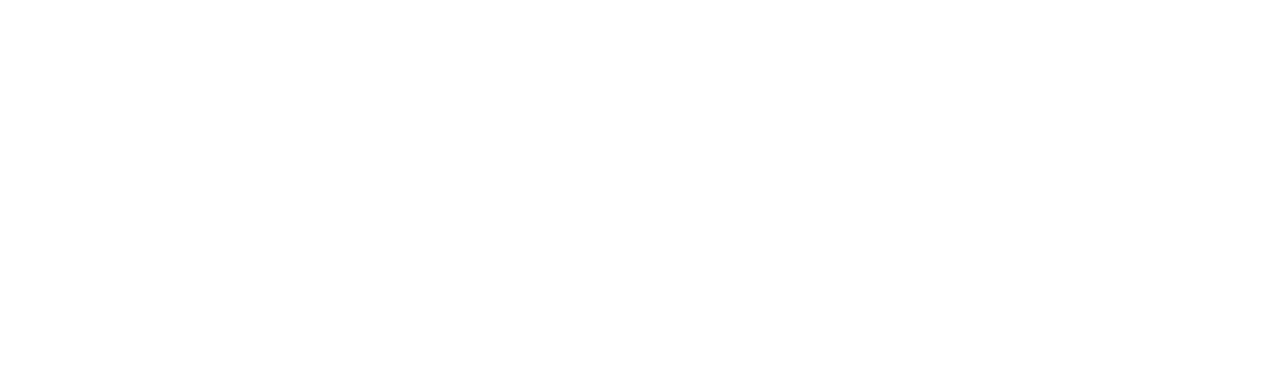
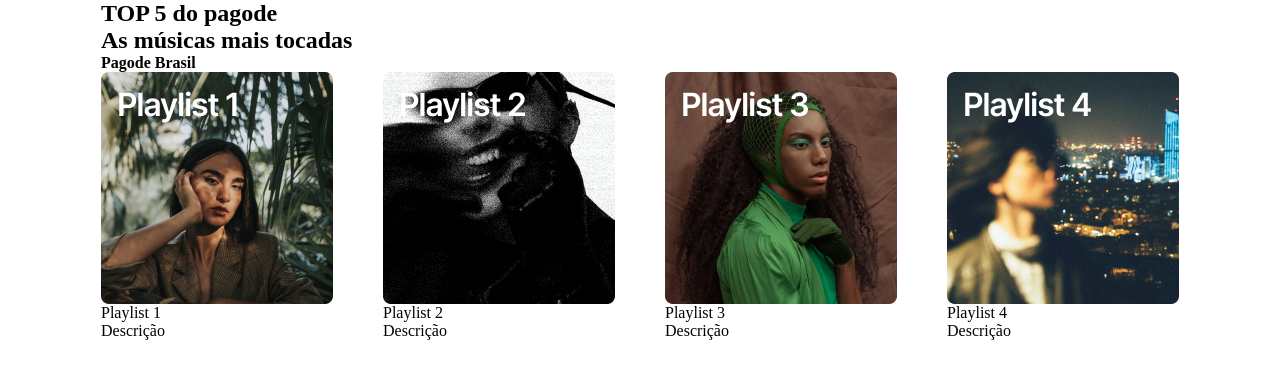
Before and after one commit to Jessalves27/aula-presencial-gtech, a plain HTML site: page index.html in a window 1280 px wide. Drawn offline with Linux system fonts and the light colour scheme.

Commit message:
primeira montagem da section

```diff
--- a/index.html
+++ b/index.html
@@ -1,11 +1,84 @@
 <!DOCTYPE html>
-<html lang="en">
+<html lang="pt-br">
+
 <head>
     <meta charset="UTF-8">
     <meta name="viewport" content="width=device-width, initial-scale=1.0">
+    <link rel="stylesheet" href="style.css">
     <title>Document</title>
+    <style>
+        *{
+    margin: 0;
+    padding: 0;
+}
+
+.item-lista{
+    display: flex;
+    flex-direction: column;
+}
+ul{
+display: flex;
+gap: 50px;
+flex-wrap: wrap;
+/* margin: auto;
+width: fit-content; */
+}
+section{
+    display: flex;
+    justify-content: center;
+    width: fit-content;
+    flex-direction: column;
+    margin: auto;
+}
+h1, h2, h4{
+    display: inline;
+}
+.header{
+    display: flex;
+    flex-direction: column;
+}
+    </style>
 </head>
+
 <body>
 
+    <section>
+        <div class="header">
+            <h1>
+                TOP 5 do pagode
+            </h1>
+
+            <h2>
+                As músicas mais tocadas
+            </h2>
+            <h4>
+                Pagode Brasil
+            </h4>
+        </div>
+        <ul>
+            <li class="item-lista">
+                <img src="image1.png" alt="imagem artista número 1 pagode">
+                <span>Playlist 1</span>
+                <span>Descrição</span>
+            </li>
+            <li class="item-lista">
+                <img src="image2.png" alt="imagem artista número 2 pagode">
+                <span>Playlist 2</span>
+                <span>Descrição</span>
+            </li>
+            <li class="item-lista">
+                <img src="image3.png" alt="imagem artista número 3 pagode">
+                <span>Playlist 3</span>
+                <span>Descrição</span>
+            </li>
+            <li class="item-lista">
+                <img src="image4.png" alt="imagem artista número 4 pagode">
+                <span>Playlist 4</span>
+                <span>Descrição</span>
+            </li>
+        </ul>
+    </section>
+
 </body>
+
 </html>
--- /dev/null
+++ b/style.css
@@ -0,0 +1,19 @@
+*{
+    margin: 0;
+    padding: 0;
+}
+
+.item-lista{
+    display: flex;
+    flex-direction: column;
+}
+ul{
+display: flex;
+gap: 50px;
+/* margin: auto;
+width: fit-content; */
+}
+section{
+    display: flex;
+    justify-content: center;
+}
```
Also changed, not shown: image1.png (added), image2.png (added), image3.png (added), image4.png (added).
